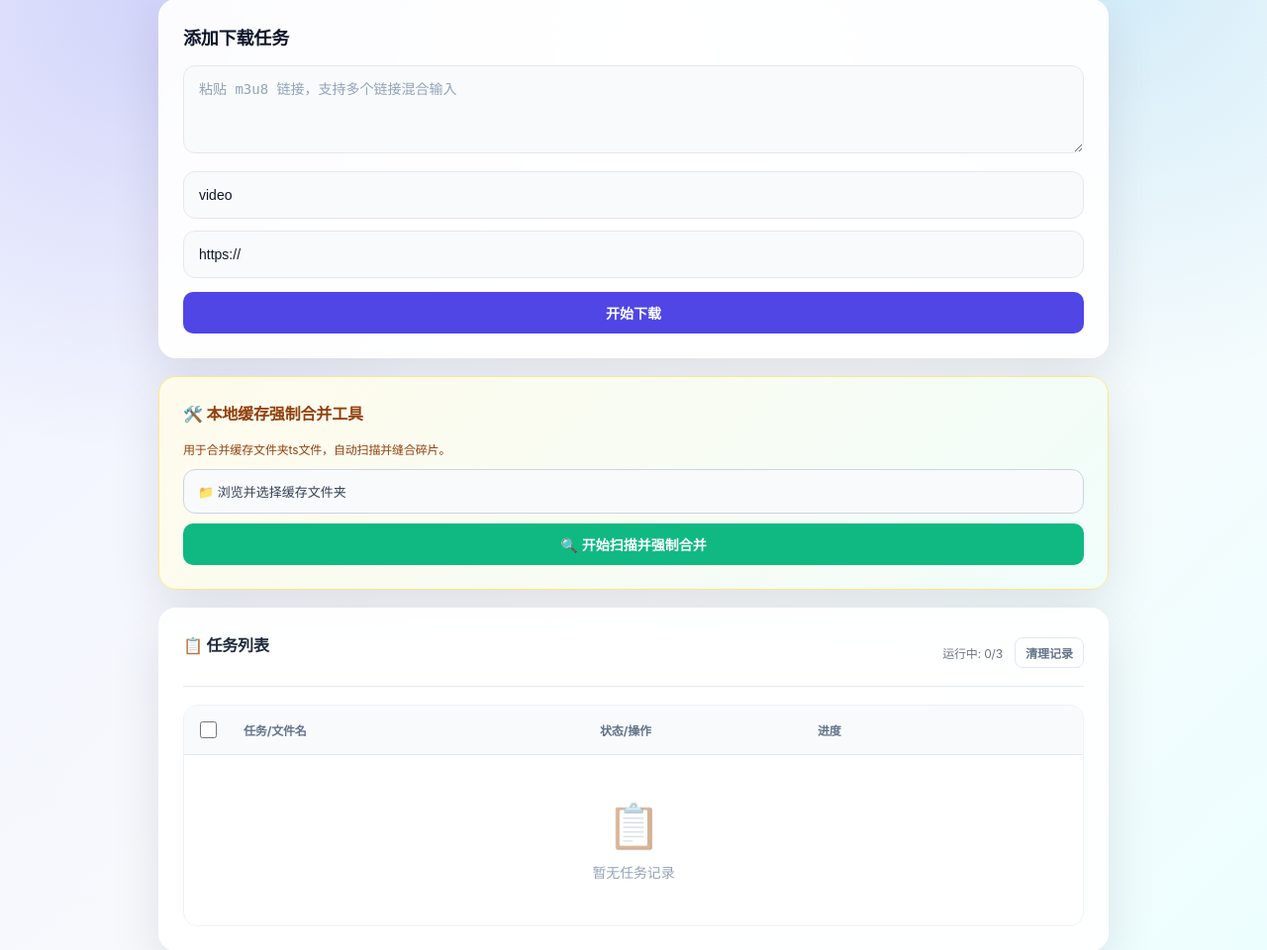
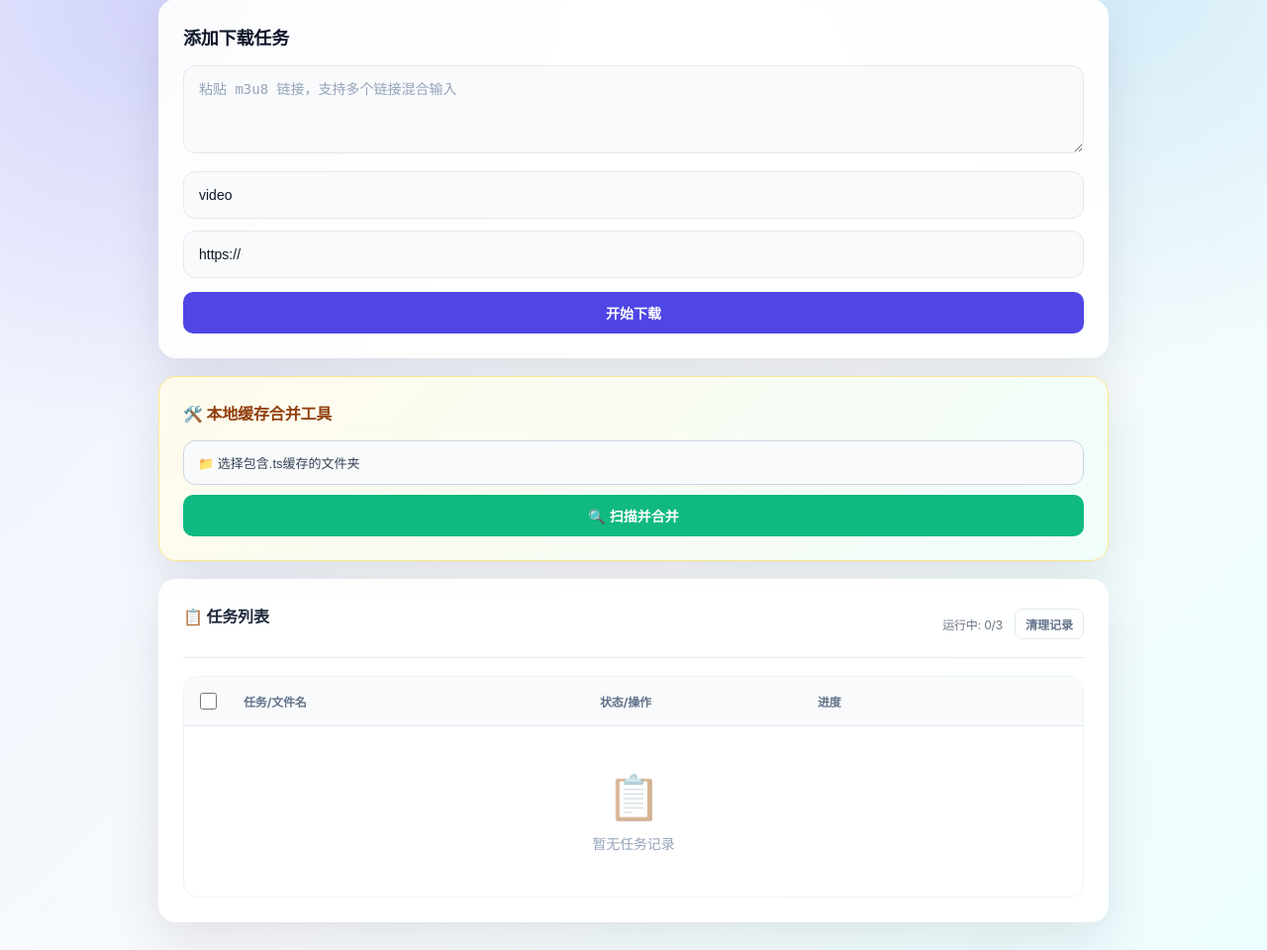
Before and after one commit to pelico/DDM3U8, a Flask app: page / in a window 1280 px wide. Shown: the part 129-1089 px from the top of the page at 99% size. Run offline with Flask 3, Linux system fonts and the light colour scheme; data that the repository does not hold is empty.

Commit message:
Update print statement

```diff
--- a/templates/index.html
+++ b/templates/index.html
@@ -189,12 +189,11 @@
         </div>
 
         <div class="card tool-card">
-            <h3>🛠️ 本地缓存强制合并工具</h3>
-            <p style="font-size: 12px; color: #92400e; margin: 0 0 12px 0;">用于合并缓存文件夹ts文件，自动扫描并缝合碎片。</p>
+            <h3>🛠️ 本地缓存合并工具</h3>
             <form id="localMergeForm">
                 <input type="hidden" id="folderInputHidden" name="folder_name" required>
-                <button type="button" id="folderSelectBtn" onclick="openFolderModal()">📁 浏览并选择缓存文件夹</button>
-                <button type="submit" class="btn btn-success" style="width: 100%; margin-top: 10px;">🔍 开始扫描并强制合并</button>
+                <button type="button" id="folderSelectBtn" onclick="openFolderModal()">📁 选择包含.ts缓存的文件夹</button>
+                <button type="submit" class="btn btn-success" style="width: 100%; margin-top: 10px;">🔍 扫描并合并</button>
             </form>
         </div>
 
@@ -354,7 +353,7 @@
             button.disabled = true;
             try {
                 await apiFetch('/local_merge', { method: 'POST', body: new URLSearchParams(new FormData(this)) });
-                document.getElementById('folderSelectBtn').textContent = '📁 浏览并选择缓存文件夹';
+                document.getElementById('folderSelectBtn').textContent = '📁 选择缓存文件夹';
                 folderInput.value = '';
                 showToast('合并任务添加成功');
                 refreshTasks();
```
